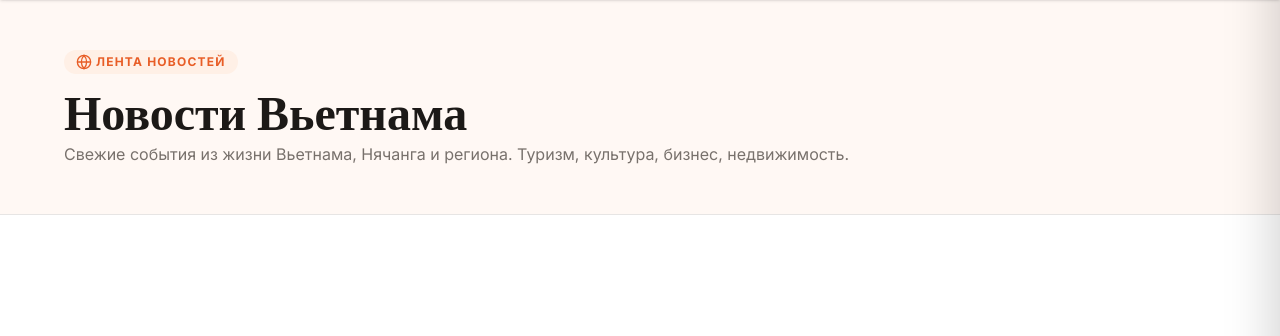
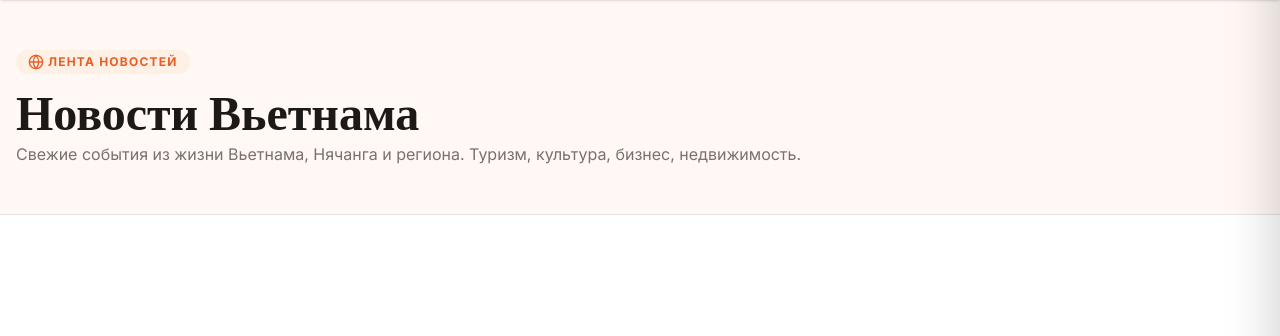
Before and after one commit to colizej/clikme, a Django app: page /news/ in a window 1280 px wide. Shown: the part 65-401 px from the top of the page. Run offline with Django 5.2, Linux system fonts and the light colour scheme; data that the repository does not hold is empty; style sheets or scripts are compiled from the project's sources.

Commit message:
Fix: unify news list page width max-w-6xl → max-w-7xl to match other pages

```diff
--- a/templates/news/news_list.html
+++ b/templates/news/news_list.html
@@ -19,14 +19,14 @@
 
 {# ── Hero ── #}
 <section class="bg-(--color-bg-warm) py-12 px-4 border-b border-(--color-border)">
-  <div class="max-w-6xl mx-auto">
+  <div class="max-w-7xl mx-auto">
     <div class="inline-block ck-pill mb-3"><svg xmlns="http://www.w3.org/2000/svg" class="inline w-4 h-4 mr-1 -mt-0.5" fill="none" viewBox="0 0 24 24" stroke="currentColor" stroke-width="2"><circle cx="12" cy="12" r="10"/><path d="M2 12h20M12 2a15.3 15.3 0 0 1 4 10 15.3 15.3 0 0 1-4 10 15.3 15.3 0 0 1-4-10A15.3 15.3 0 0 1 12 2z"/></svg>{% trans "Лента новостей" %}</div>
     <h1 class="font-serif text-4xl md:text-5xl font-black text-(--color-text)">{% trans "Новости Вьетнама" %}</h1>
     <p class="text-(--color-text-muted) mt-2">{% trans "Свежие события из жизни Вьетнама, Нячанга и региона. Туризм, культура, бизнес, недвижимость." %}</p>
   </div>
 </section>
 
-<div class="max-w-6xl mx-auto px-4 py-10">
+<div class="max-w-7xl mx-auto px-4 py-10">
 
   {# ── Фильтр по тегам ── #}
   {% if all_tags %}
```
